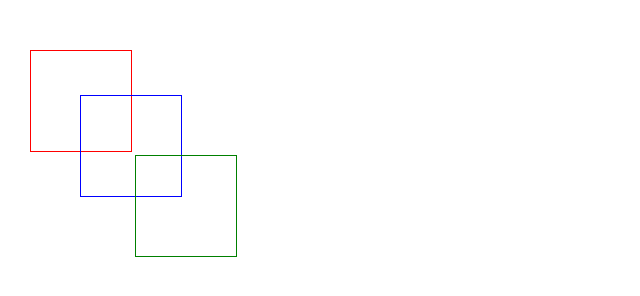
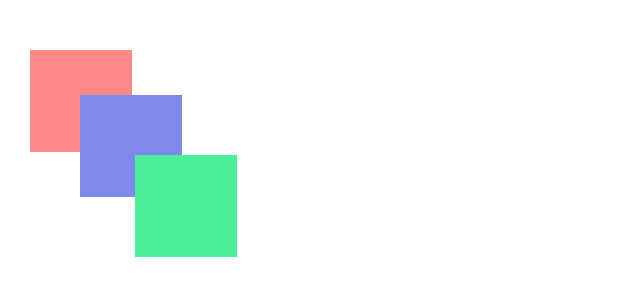
Before and after one commit to qqzennyS/klop, a plain HTML site: page index.html in a window 1280 px wide. Shown: the whole page, without its empty margins (0-640 px from the left). Drawn offline with Linux system fonts and the light colour scheme.

Commit message:
4-oe gotovoe

```diff
--- a/style.css
+++ b/style.css
@@ -8,7 +8,8 @@
 
     width: 100px;
     height: 100px;
-    border: 1px solid red;
+    border: 1px solid #FF8888;
+    background-color: #FF8888;
 }
 
 .elem2 {
@@ -18,7 +19,8 @@
 
     width: 100px;
     height: 100px;
-    border: 1px solid blue;
+    border: 1px solid #7E89EB;
+    background-color: #7E89EB;
 }
 
 .elem3 {
@@ -28,5 +30,6 @@
 
     width: 100px;
     height: 100px;
-    border: 1px solid green;
+    border: 1px solid #4DEE99;
+    background-color: #4DEE99;
 }
```
